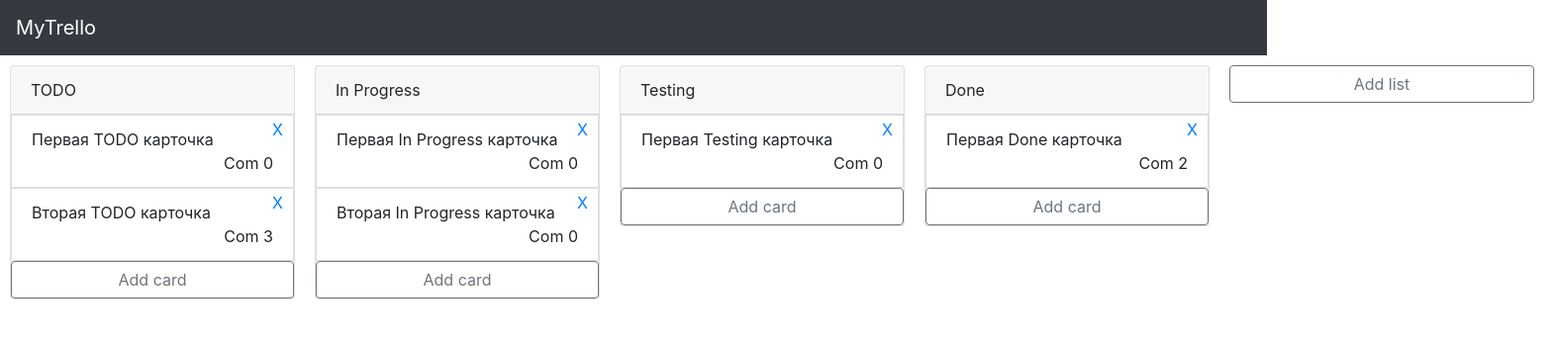
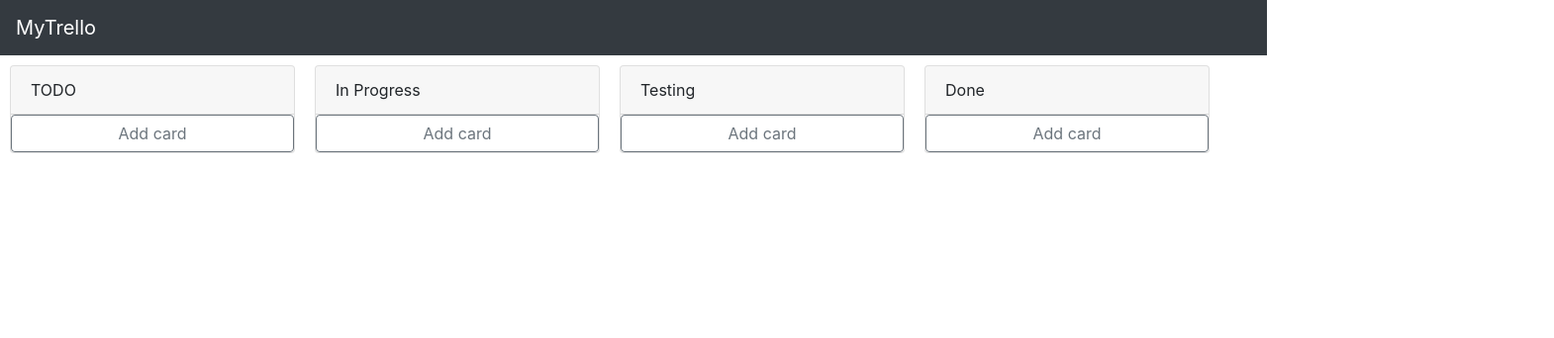
Before and after one commit to Dudaev/trello, a React (Create React App) app: page / in a window 1280 px wide. Shown: the top 342 px of the page at 99% size, 1570 px wide, since content can reach past the window. Built offline with nearby package versions, Linux system fonts and the light colour scheme.

Commit message:
added localStorage

```diff
--- a/src/components/Board/Board.jsx
+++ b/src/components/Board/Board.jsx
@@ -1,70 +1,69 @@
-import React, {useState} from 'react';
+import React, {useEffect, useState} from 'react';
 import s from './Board.module.css';
 import ListComposerContainer from "./ListComposerContainer/ListComposerContainer";
 import Lists from "./Lists/Lists";
-import {Button} from "react-bootstrap";
 
 function Board() {
-    const [lists, setLists] = useState([
-        {
-            id: 0, name: 'TODO'
-        },
-        {
-            id: 1, name: 'In Progress'
-        },
-        {
-            id: 2, name: 'Testing'
-        },
-        {
-            id: 3, name: 'Done'
-        },
+    let dataLists
+    if (localStorage.getItem('lists')) {
+        dataLists = JSON.parse(localStorage.getItem('lists'))
+    } else {
+        dataLists = [{id: 0, name: 'TODO'},{id: 1, name: 'In Progress'},{id: 2, name: 'Testing'},{id: 3, name: 'Done'},]
+    }
+    let dataCards
+    if (localStorage.getItem('cards')) {
+        dataCards = JSON.parse(localStorage.getItem('cards'))
+    } else {
+        dataCards = []
+            // [
+            //     {
+            //         id: 0,
+            //         authorID: 0,
+            //         listsID: 0,
+            //         name: 'Первая TODO карточка',
+            //         description: "Тестовая карточка",
+            //     },
+            //     {
+            //         id: 1,
+            //         authorID: 0,
+            //         listsID: 0,
+            //         name: 'Вторая TODO карточка',
+            //         description: "Вторая тестовая карточка",
+            //     },
+            //     {
+            //         id: 2,
+            //         authorID: 0,
+            //         listsID: 1,
+            //         name: 'Первая In Progress карточка',
+            //         description: "Тестовая карточка",
+            //     },
+            //     {
+            //         id: 3,
+            //         authorID: 0,
+            //         listsID: 1,
+            //         name: 'Вторая In Progress карточка',
+            //         description: "Тестовая карточка",
+            //     },
+            //     {
+            //         id: 4,
+            //         authorID: 0,
+            //         listsID: 2,
+            //         name: 'Первая Testing карточка',
+            //         description: "Тестовая карточка",
+            //     },
+            //     {
+            //         id: 5,
+            //         authorID: 0,
+            //         listsID: 3,
+            //         name: 'Первая Done карточка',
+            //         description: "Тестовая карточка",
+            //     }
+            // ]
+    }
 
-    ]);
-    const [cards, setСards] = useState([
-        {
-            id: 0,
-            authorID: 0,
-            listsID: 0,
-            name: 'Первая TODO карточка',
-            description: "Тестовая карточка",
-        },
-        {
-            id: 1,
-            authorID: 0,
-            listsID: 0,
-            name: 'Вторая TODO карточка',
-            description: "Вторая тестовая карточка",
-        },
-        {
-            id: 2,
-            authorID: 0,
-            listsID: 1,
-            name: 'Первая In Progress карточка',
-            description: "Тестовая карточка",
-        },
-        {
-            id: 3,
-            authorID: 0,
-            listsID: 1,
-            name: 'Вторая In Progress карточка',
-            description: "Тестовая карточка",
-        },
-        {
-            id: 4,
-            authorID: 0,
-            listsID: 2,
-            name: 'Первая Testing карточка',
-            description: "Тестовая карточка",
-        },
-        {
-            id: 5,
-            authorID: 0,
-            listsID: 3,
-            name: 'Первая Done карточка',
-            description: "Тестовая карточка",
-        },
 
-    ]);
+    const [lists, setLists] = useState(dataLists);
+    const [cards, setСards] = useState(dataCards);
     const [comments, setСomments] = useState([
         {id: 0, authorID: 0, cardsID: 1, body: "Первый TODO комментарий"},
         {id: 1, authorID: 0, cardsID: 1, body: "Второй TODO комментарий"},
@@ -74,8 +73,10 @@ function Board() {
     ]);
 
 
-
-    const addListItem = newItem => setLists([...lists, newItem]);
+    const addListItem = newItem => {
+        localStorage.setItem('lists', JSON.stringify([...lists, newItem]))
+        setLists(JSON.parse(localStorage.getItem('lists'))  )
+    }
 
     const updateListTitle = (listId, newTitle) => {
         const newLists = lists.map(list => {
@@ -84,14 +85,18 @@ function Board() {
             }
             return list;
         });
-        setLists(newLists);
+        localStorage.setItem('lists', JSON.stringify(newLists))
+        setLists(JSON.parse(localStorage.getItem('lists'))  )
     };
 
-    const addCardItem = newItem => setСards([...cards, newItem]);
-
+    const addCardItem = newItem => {
+        localStorage.setItem('cards', JSON.stringify([...cards, newItem]))
+        setСards(JSON.parse(localStorage.getItem('cards'))  )
+    }
     const removeCard = cardId => {
         const newCards = cards.filter(({ id }) => id !== cardId);
-        setСards(newCards);
+        localStorage.setItem('cards', JSON.stringify(newCards))
+        setСards(JSON.parse(localStorage.getItem('cards'))  )
     };
 
     return (
@@ -99,9 +104,9 @@ function Board() {
             <div className={s.container}>
                 <Lists dataLists={lists} dataCards={cards} dataComments={comments} addCardItem={addCardItem} removeCard={removeCard} updateListTitle={updateListTitle}/>
                 <div>
-                    <ListComposerContainer  addListItem={addListItem}
-                                            // addCardItem={addCardItem}
-                                            id={lists.length}/>
+                    {/*<ListComposerContainer  addListItem={addListItem}*/}
+                    {/*                        // addCardItem={addCardItem}*/}
+                    {/*                        id={lists.length}/>*/}
                 </div>
             </div>
         </div>
```
